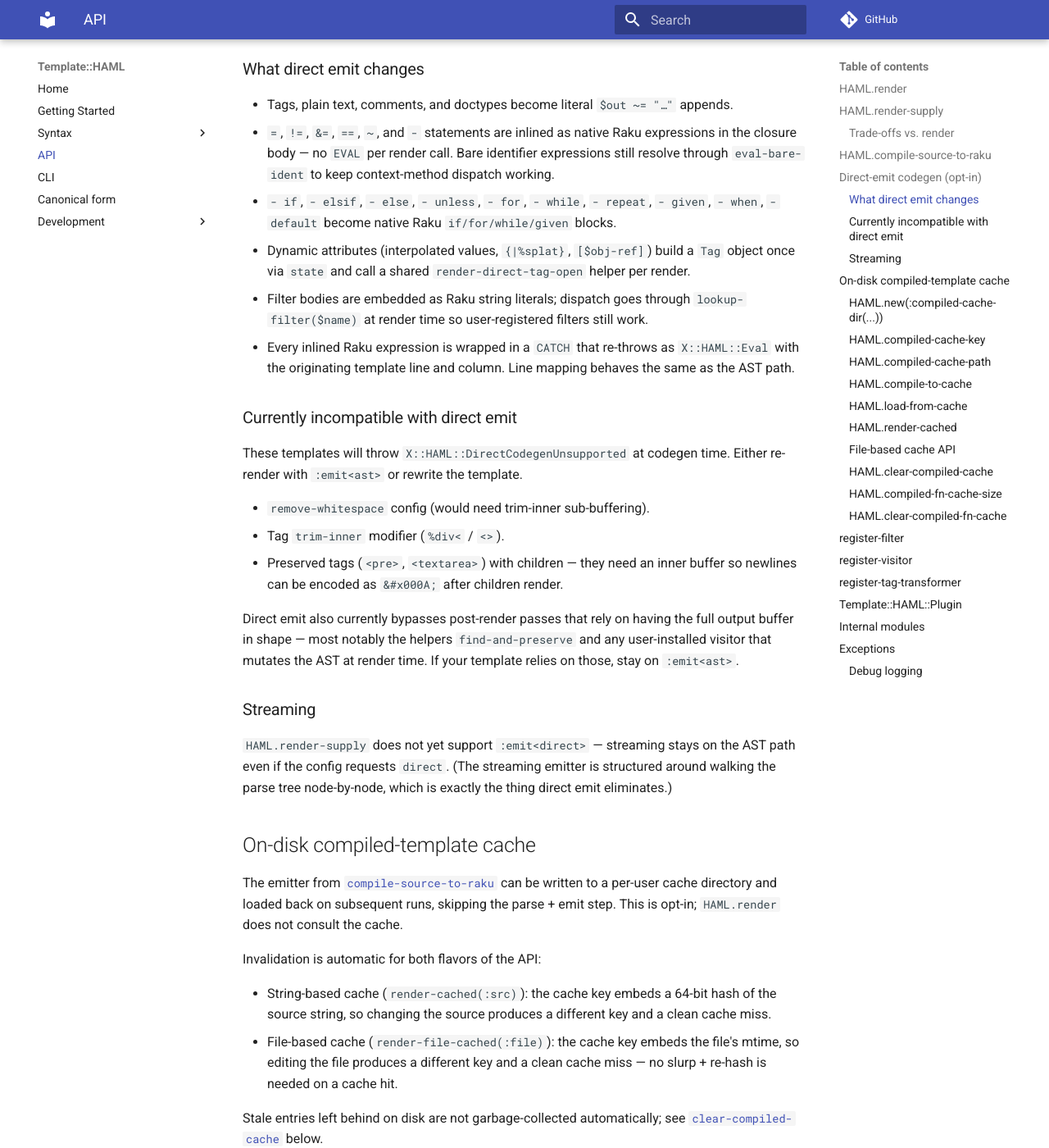
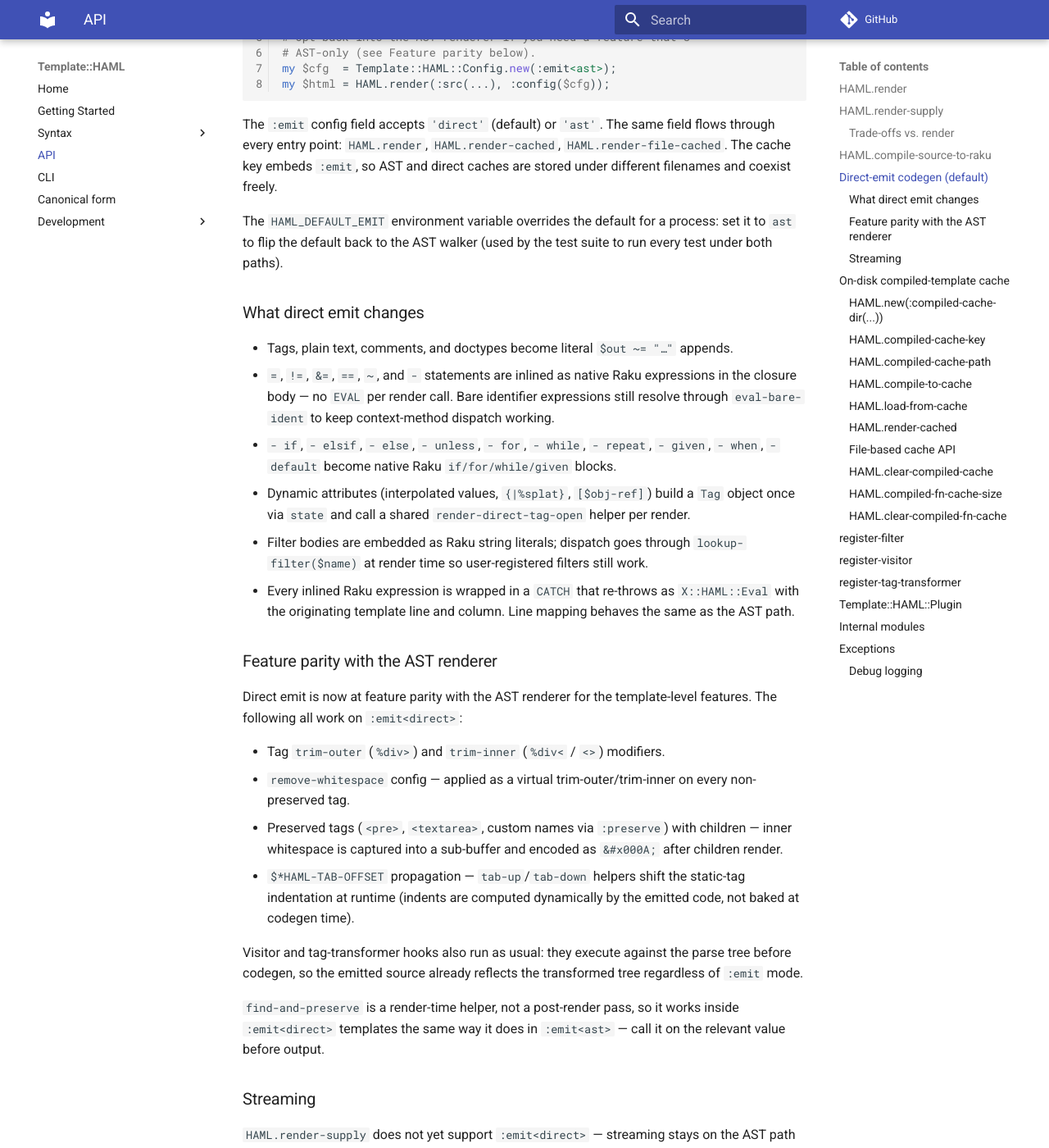
Before and after one commit to gdonald/Template-HAML, an MkDocs documentation site: the page built from docs-src/docs/api.md, in a window 1280 px wide and 1400 px high, scrolled down 3430 px. Shown: the whole window at 82% size. Built offline with MkDocs 1.6.1 and Material for MkDocs 9.7.7, drawn with Linux system fonts in a browser that asks for light colours; comment, search, counter and statistics services are not loaded; some of the changed text lies outside the part shown.

Commit message:
Add direct emit

````diff
--- a/docs-src/docs/api.md
+++ b/docs-src/docs/api.md
@@ -1,6 +1,9 @@
 # API
 
-The public surface of Template::HAML is small today.
+`Template::HAML` exposes a layered API: a one-call `render` for most callers,
+streaming and cached-compile variants for performance, an optional
+direct-emit codegen path, and extension registries (filters, visitors, tag
+transformers, plugins) for projects that need to customize the pipeline.
 
 ## `HAML.render`
 
@@ -117,26 +120,36 @@ failures inside compiled templates raise an `X::HAML::Eval` whose `.line`
 and `.column` point back to the originating HAML template — the same as
 the interpreter.
 
-## Direct-emit codegen (opt-in)
+## Direct-emit codegen (default)
 
-The default codegen path (above) emits Raku source that **rebuilds the parse
-tree** at render time and runs `Template::HAML::Renderer` over it. The
-*direct-emit* path emits Raku source that performs **inline string
+`Template::HAML` ships with two codegen paths. The *direct-emit* path is now
+the default: it emits Raku source that performs **inline string
 concatenation** directly — no AST is reconstructed, and embedded Raku
 expressions/control flow are inlined into the closure body rather than
-re-`EVAL`ed per render.
+re-`EVAL`ed per render. The legacy *AST-walker* path emits Raku source that
+**rebuilds the parse tree** at render time and runs `Template::HAML::Renderer`
+over it; it remains available as `:emit<ast>` and is what
+[`compile-source-to-raku`](#hamlcompile-source-to-raku) produces.
 
 ```raku
-my $cfg  = Template::HAML::Config.new(:emit<direct>);
+# Direct emit is the default — no :config needed.
 my $html = HAML.render(:src("%p Hello, \#\{\$name}!\n"),
-                       :locals(name => 'World'),
-                       :config($cfg));
+                       :locals(name => 'World'));
+
+# Opt back into the AST renderer if you need a feature that's
+# AST-only (see Feature parity below).
+my $cfg  = Template::HAML::Config.new(:emit<ast>);
+my $html = HAML.render(:src(...), :config($cfg));
 ```
 
-The `:emit` config field accepts `'ast'` (default) or `'direct'`. The same
+The `:emit` config field accepts `'direct'` (default) or `'ast'`. The same
 field flows through every entry point: `HAML.render`, `HAML.render-cached`,
 `HAML.render-file-cached`. The cache key embeds `:emit`, so AST and direct
 caches are stored under different filenames and coexist freely.
+
+The `HAML_DEFAULT_EMIT` environment variable overrides the default for a
+process: set it to `ast` to flip the default back to the AST walker (used
+by the test suite to run every test under both paths).
 
 ### What direct emit changes
 
@@ -159,20 +172,28 @@ caches are stored under different filenames and coexist freely.
   `X::HAML::Eval` with the originating template line and column. Line
   mapping behaves the same as the AST path.
 
-### Currently incompatible with direct emit
+### Feature parity with the AST renderer
 
-These templates will throw `X::HAML::DirectCodegenUnsupported` at codegen
-time. Either re-render with `:emit<ast>` or rewrite the template.
+Direct emit is now at feature parity with the AST renderer for the
+template-level features. The following all work on `:emit<direct>`:
 
-- `remove-whitespace` config (would need trim-inner sub-buffering).
-- Tag `trim-inner` modifier (`%div<` / `<>`).
-- Preserved tags (`<pre>`, `<textarea>`) with children — they need an inner
-  buffer so newlines can be encoded as `&#x000A;` after children render.
+- Tag `trim-outer` (`%div>`) and `trim-inner` (`%div<` / `<>`) modifiers.
+- `remove-whitespace` config — applied as a virtual trim-outer/trim-inner on
+  every non-preserved tag.
+- Preserved tags (`<pre>`, `<textarea>`, custom names via `:preserve`) with
+  children — inner whitespace is captured into a sub-buffer and encoded as
+  `&#x000A;` after children render.
+- `$*HAML-TAB-OFFSET` propagation — `tab-up`/`tab-down` helpers shift the
+  static-tag indentation at runtime (indents are computed dynamically by
+  the emitted code, not baked at codegen time).
 
-Direct emit also currently bypasses post-render passes that rely on having
-the full output buffer in shape — most notably the helpers
-`find-and-preserve` and any user-installed visitor that mutates the AST at
-render time. If your template relies on those, stay on `:emit<ast>`.
+Visitor and tag-transformer hooks also run as usual: they execute against
+the parse tree before codegen, so the emitted source already reflects the
+transformed tree regardless of `:emit` mode.
+
+`find-and-preserve` is a render-time helper, not a post-render pass, so it
+works inside `:emit<direct>` templates the same way it does in `:emit<ast>`
+— call it on the relevant value before output.
 
 ### Streaming
 
@@ -198,7 +219,7 @@ Invalidation is automatic for both flavors of the API:
   cache miss — no slurp + re-hash is needed on a cache hit.
 
 Stale entries left behind on disk are not garbage-collected automatically; see
-[`clear-compiled-cache`](#clear-compiled-cache) below.
+[`clear-compiled-cache`](#hamlclear-compiled-cache) below.
 
 Each cache file is a self-contained Raku `unit module` exposing an
 `our sub render`. The cache directory is registered as a
@@ -426,9 +447,10 @@ fed into the next.
 Visitors run between parsing and rendering, so the renderer always operates
 on the post-visitor tree. They also run before [code generation](#hamlcompile-source-to-raku),
 which means the resulting cached `.rakumod` reflects the transformed tree.
-After registering or changing visitors, call
-[`clear-compiled-cache`](#hamlclear-compiled-cache) so previously cached
-artifacts get rebuilt with the new pipeline.
+Registering, replacing, or clearing a visitor automatically invalidates the
+in-process direct-emit and compiled-`&fn` caches; the on-disk cache is left
+in place — call [`clear-compiled-cache`](#hamlclear-compiled-cache) if you
+also need the cached `.rakumod` artifacts rebuilt.
 
 ## `register-tag-transformer`
 
@@ -461,9 +483,10 @@ node unchanged.
 
 Tag transformers run after the [visitor pass](#register-visitor) but before
 rendering and code generation, so the cached `.rakumod` reflects the
-expanded form. After registering or changing transformers, call
-[`clear-compiled-cache`](#hamlclear-compiled-cache) so previously cached
-artifacts get rebuilt.
+expanded form. Registering, replacing, or clearing a transformer auto-invalidates
+the in-process direct-emit and compiled-`&fn` caches; call
+[`clear-compiled-cache`](#hamlclear-compiled-cache) if you also need the cached
+`.rakumod` artifacts rebuilt.
 
 | Parameter   | Type      | Description                                                  |
 |-------------|-----------|--------------------------------------------------------------|
````
Also changed, not shown: 13 other files.
